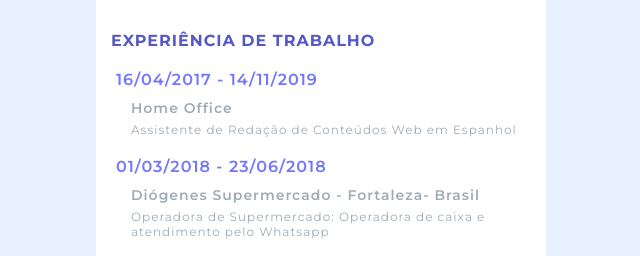
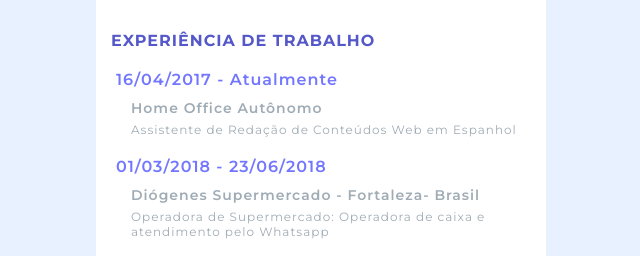
Before and after one commit to Gremis/CV, a plain HTML site: page index.html in a window 1280 px wide. Shown: the part 901-1157 px from the top of the page, 319-959 px from the left. Drawn offline with nearby package versions, Linux system fonts and the light colour scheme.

Commit message:
Actualizar

```diff
--- a/index.html
+++ b/index.html
@@ -145,11 +145,11 @@
                                 <ul>
                                     <li>
                                         <div class="sub_title">
-                                            16/04/2017 - 14/11/2019
+                                            16/04/2017 - Atualmente
                                         </div>
                                         <div class="info_item">
                                             <div class="info_title">
-                                                Home Office
+                                                Home Office Autônomo
                                             </div>
                                             <div class="data">
                                                 Assistente de Redação de Conteúdos Web em Espanhol
```
Also changed, not shown: indexen.html (+2 -2 lines), indexsp.html (+2 -2 lines).
